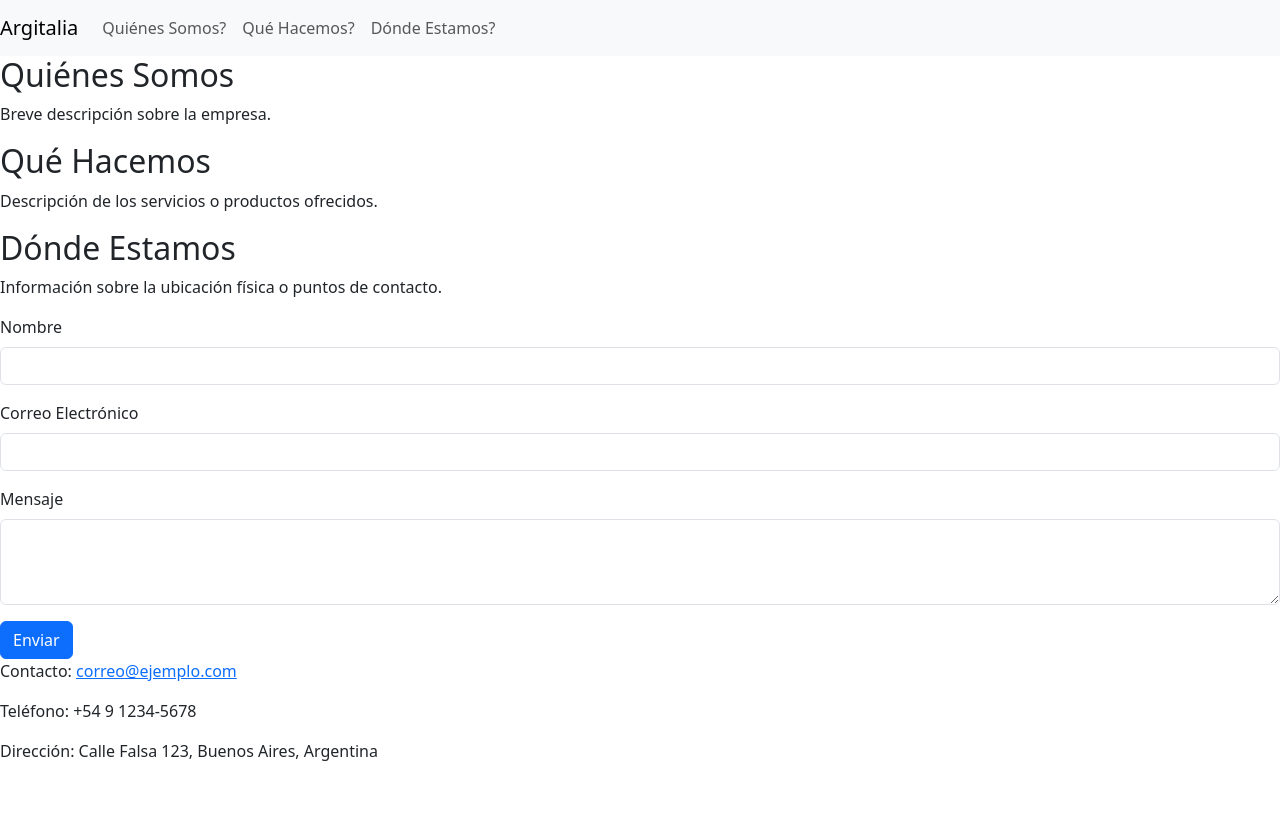
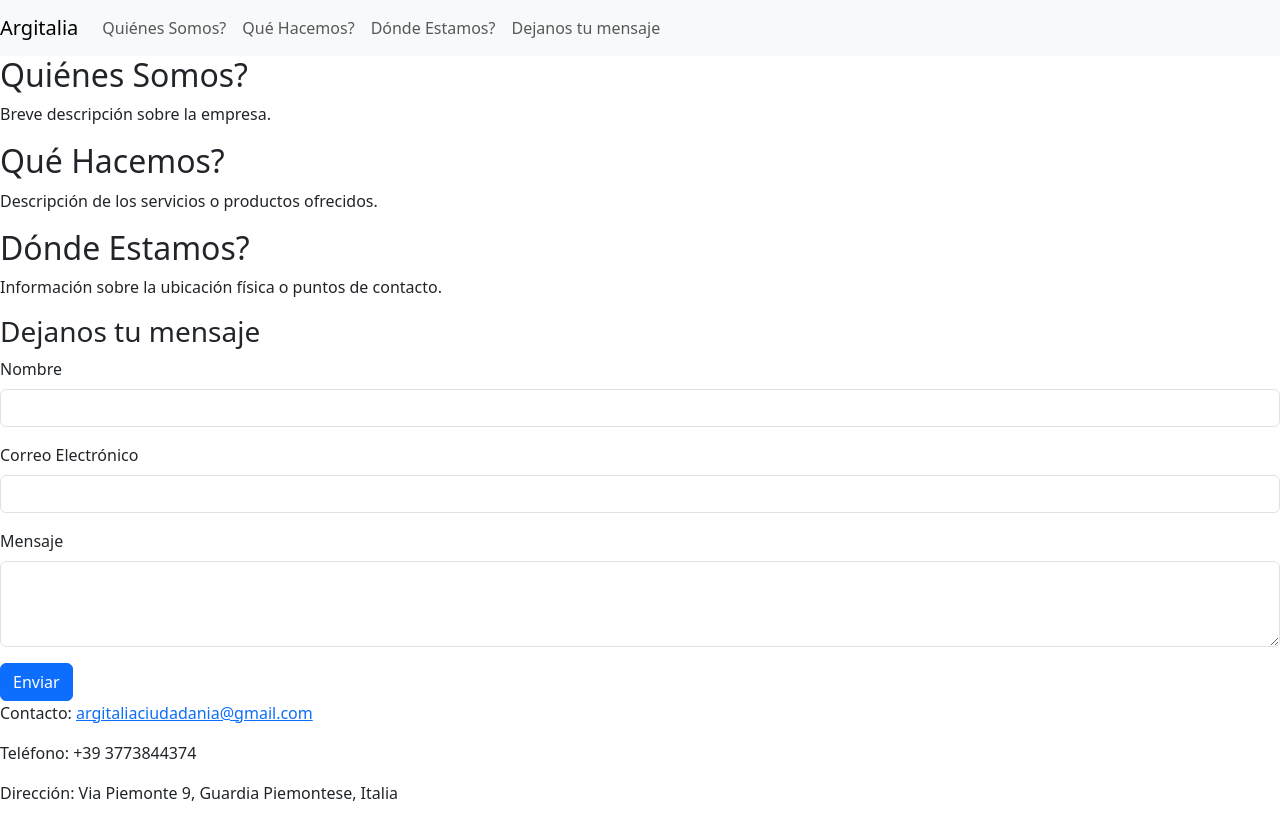
Before and after one commit to SantiRV/ProyectoClaudio, a React (Create React App) app in the folder argitalia/: page / in a window 1280 px wide. Before the commit the page ends 800 px from the top, so only its background shows below. Built offline with nearby package versions, Linux system fonts and the light colour scheme.

Commit message:
form terminado

```diff
--- a/argitalia/public/index.html
+++ b/argitalia/public/index.html
@@ -24,7 +24,7 @@
       work correctly both with client-side routing and a non-root public URL.
       Learn how to configure a non-root public URL by running `npm run build`.
     -->
-    <title>React App</title>
+    <title>Argitalia Ciudadanias</title>
   </head>
   <body>
     <noscript>You need to enable JavaScript to run this app.</noscript>
--- a/argitalia/src/components/ContactForm.jsx
+++ b/argitalia/src/components/ContactForm.jsx
@@ -21,8 +21,8 @@ const ContactForm = () => {
         e.preventDefault();
 
         emailjs.send(
-            'service_p11zck7',         // Reemplaza con  Service ID de Clau
-            'template_zilqopm',        // Reemplaza con  Template ID de -clau
+            'service_mj9ktui',         // Reemplaza con  Service ID de Clau
+            'template_zilqopm',        // Reemplaza con  Template ID de Clau
             {
                 name: formData.name,
                 email: formData.email,
@@ -42,7 +42,11 @@ const ContactForm = () => {
     };
 
     return (
-        <form onSubmit={handleSubmit}>
+
+        <form onSubmit={handleSubmit} id="Dejanos-tu-mensaje">
+            <div>
+                <h3>Dejanos tu mensaje</h3>
+            </div>
             <div className="mb-3">
                 <label htmlFor="name" className="form-label">Nombre</label>
                 <input
--- a/argitalia/src/components/Footer.jsx
+++ b/argitalia/src/components/Footer.jsx
@@ -4,9 +4,9 @@ import React from 'react';
 
 const Footer = () => (
     <footer>
-        <p>Contacto: <a href="mailto:correo@ejemplo.com">correo@ejemplo.com</a></p>
-        <p>Teléfono: +54 9 1234-5678</p>
-        <p>Dirección: Calle Falsa 123, Buenos Aires, Argentina</p>
+        <p>Contacto: <a href="mailto:argitaliaciudadania@gmail.com">argitaliaciudadania@gmail.com</a></p>
+        <p>Teléfono: +39 3773844374</p>
+        <p>Dirección: Via Piemonte 9, Guardia Piemontese, Italia</p>
     </footer>
 );
 
--- a/argitalia/src/components/Header.jsx
+++ b/argitalia/src/components/Header.jsx
@@ -19,6 +19,9 @@ const Header = () => {
                     <li className="nav-item">
                         <a className="nav-link" href="#donde-estamos">Dónde Estamos?</a>
                     </li>
+                    <li>
+                        <a className='nav-link' href='#Dejanos-tu-mensaje'>Dejanos tu mensaje</a>
+                    </li>
                 </ul>
             </div>
         </nav>
--- a/argitalia/src/components/Main.jsx
+++ b/argitalia/src/components/Main.jsx
@@ -5,15 +5,15 @@ import React from 'react';
 const Main = () => (
     <main>
         <section id="quienes-somos">
-            <h2>Quiénes Somos</h2>
+            <h2>Quiénes Somos?</h2>
             <p>Breve descripción sobre la empresa.</p>
         </section>
         <section id="que-hacemos">
-            <h2>Qué Hacemos</h2>
+            <h2>Qué Hacemos?</h2>
             <p>Descripción de los servicios o productos ofrecidos.</p>
         </section>
         <section id="donde-estamos">
-            <h2>Dónde Estamos</h2>
+            <h2>Dónde Estamos?</h2>
             <p>Información sobre la ubicación física o puntos de contacto.</p>
         </section>
     </main>
```
